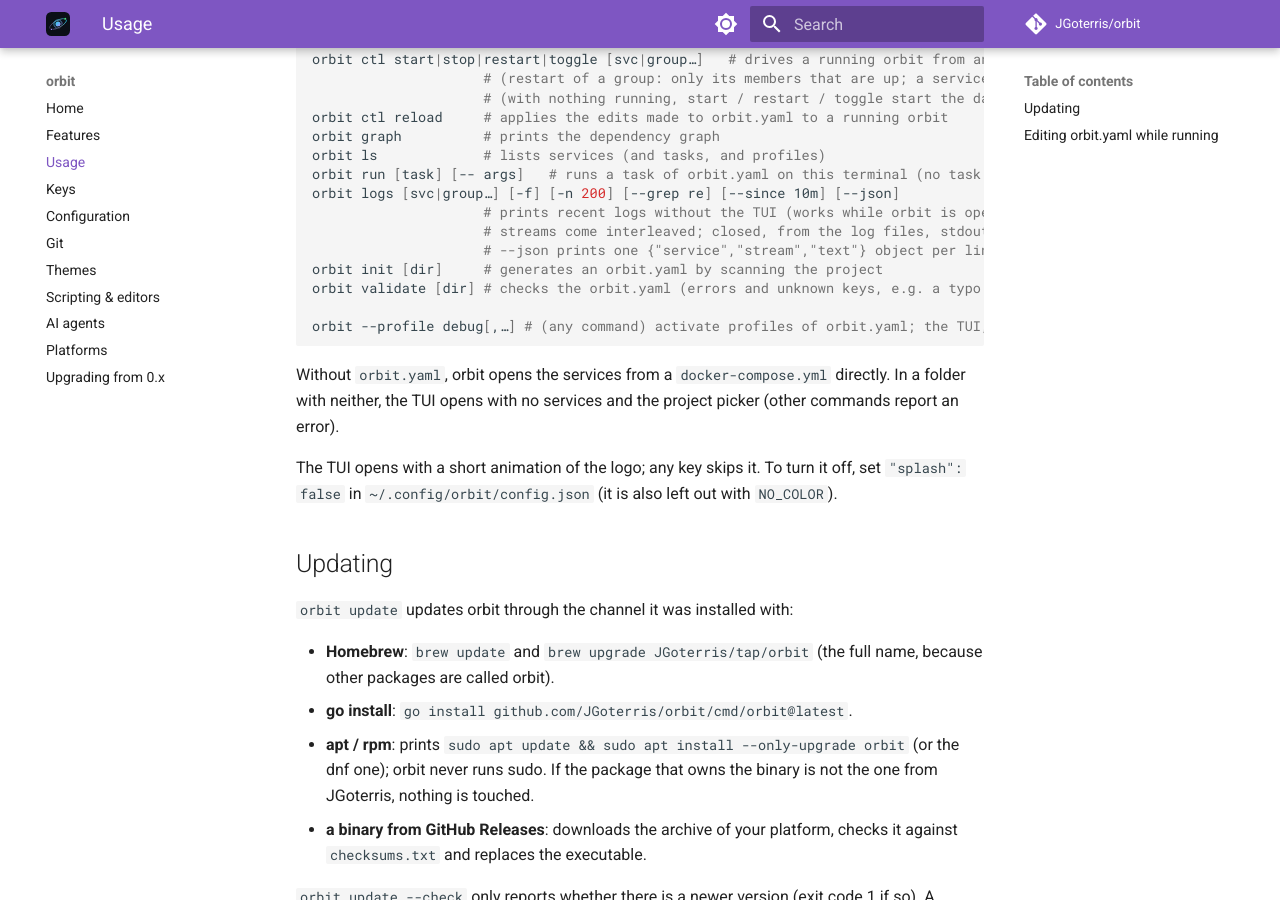
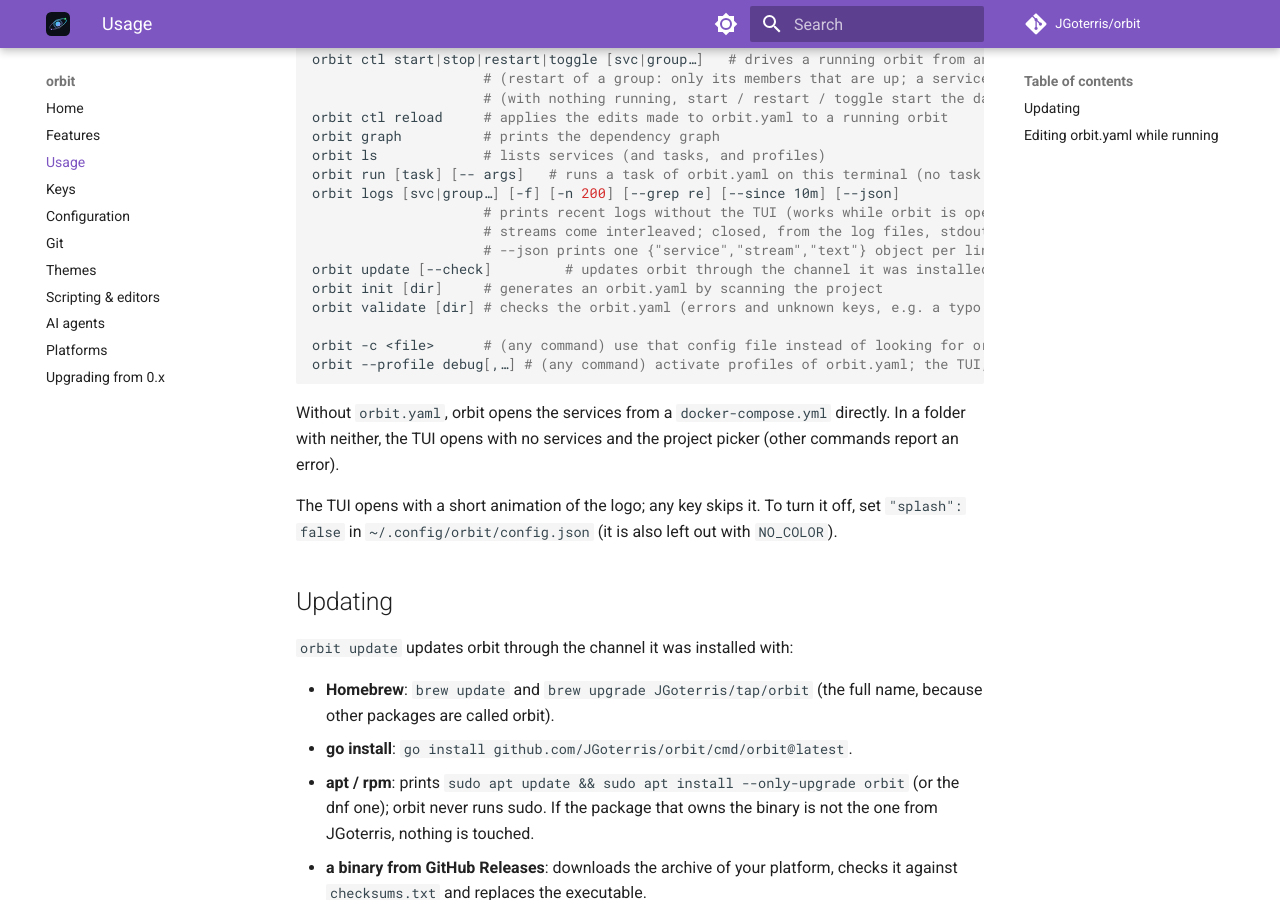
Before and after one commit to JGoterris/orbit, an MkDocs documentation site: the page built from docs/usage.md, in a window 1280 px wide and 900 px high, scrolled down 349 px. Built offline with MkDocs 1.6.1 and Material for MkDocs 9.7.7, drawn with Linux system fonts in a browser that asks for light colours; comment, search, counter and statistics services are not loaded.

Commit message:
docs: add missing keys, update and -c to usage, and link AI agents

````diff
--- a/docs/usage.md
+++ b/docs/usage.md
@@ -23,9 +23,11 @@ orbit logs [svc|group…] [-f] [-n 200] [--grep re] [--since 10m] [--json]
                      # prints recent logs without the TUI (works while orbit is open or closed: open, the
                      # streams come interleaved; closed, from the log files, stdout first and then stderr);
                      # --json prints one {"service","stream","text"} object per line ("ts" too while orbit runs)
+orbit update [--check]         # updates orbit through the channel it was installed with (see Updating below)
 orbit init [dir]     # generates an orbit.yaml by scanning the project
 orbit validate [dir] # checks the orbit.yaml (errors and unknown keys, e.g. a typo like `helth:`); exit code 1 if invalid
 
+orbit -c <file>      # (any command) use that config file instead of looking for orbit.yaml
 orbit --profile debug[,…] # (any command) activate profiles of orbit.yaml; the TUI, `up` and `ctl` remember them. --no-profiles clears
 ```
 
````
Also changed, not shown: docs/README.md (+1 -0 lines), docs/keys.md (+2 -0 lines).
